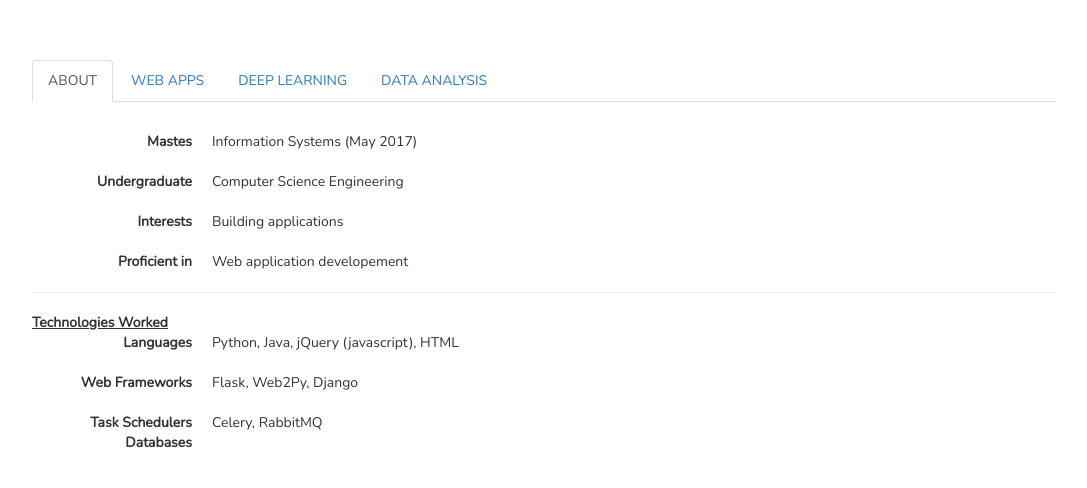
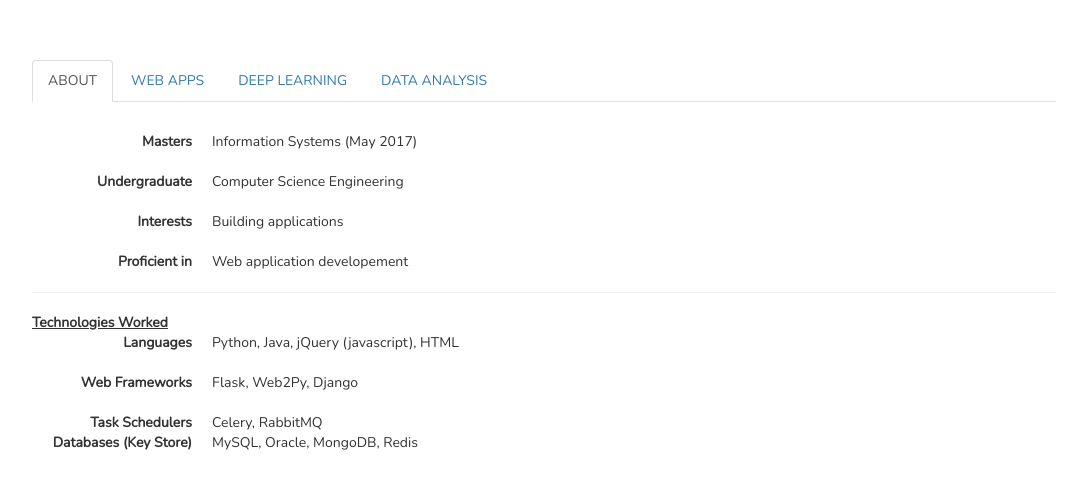
Before and after one commit to ponrajuganesh/ponrajuganesh.github.io, a plain HTML site: page index.html in a window 1280 px wide. Shown: the part 64-552 px from the top of the page, without its empty margins (96-1183 px from the left). Drawn offline with nearby package versions, Linux system fonts and the light colour scheme.

Commit message:
Correcting some spelling mistakes

```diff
--- a/index.html
+++ b/index.html
@@ -17,7 +17,7 @@
         <div class = "tab-pane fade in active" id = "about"><br>
           <p>
             <dl class="dl-horizontal">
-              <dt><strong>Mastes</strong></dt>
+              <dt><strong>Masters</strong></dt>
               <dd>Information Systems (May 2017)</dd>
               <br>
               <dt><strong>Undergraduate</strong></dt>
@@ -40,7 +40,8 @@
               <br>
               <dt> Task Schedulers </dt>
               <dd> Celery, RabbitMQ </dd>
-              <dt> Databases </dt>
+              <dt> Databases (Key Store)</dt>
+              <dd> MySQL, Oracle, MongoDB, Redis </dd>
 
 
             </dl>
```
